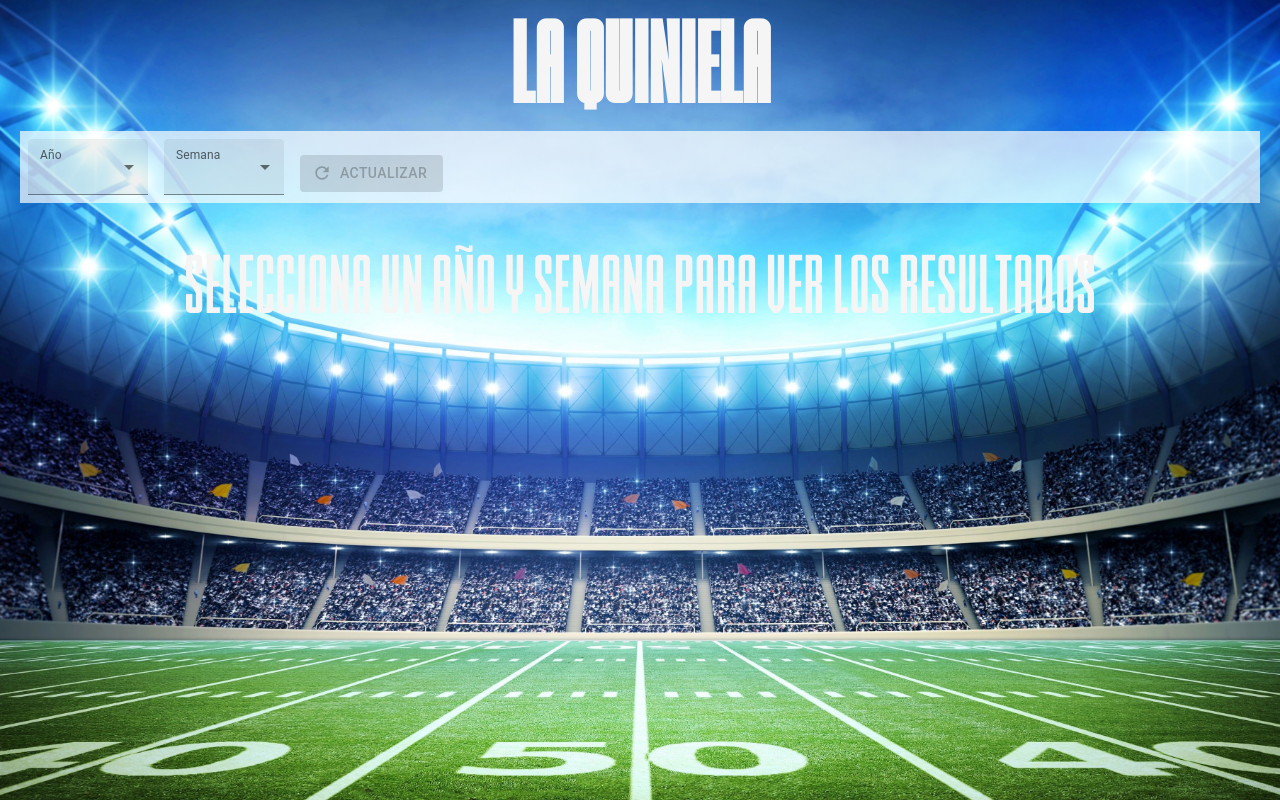
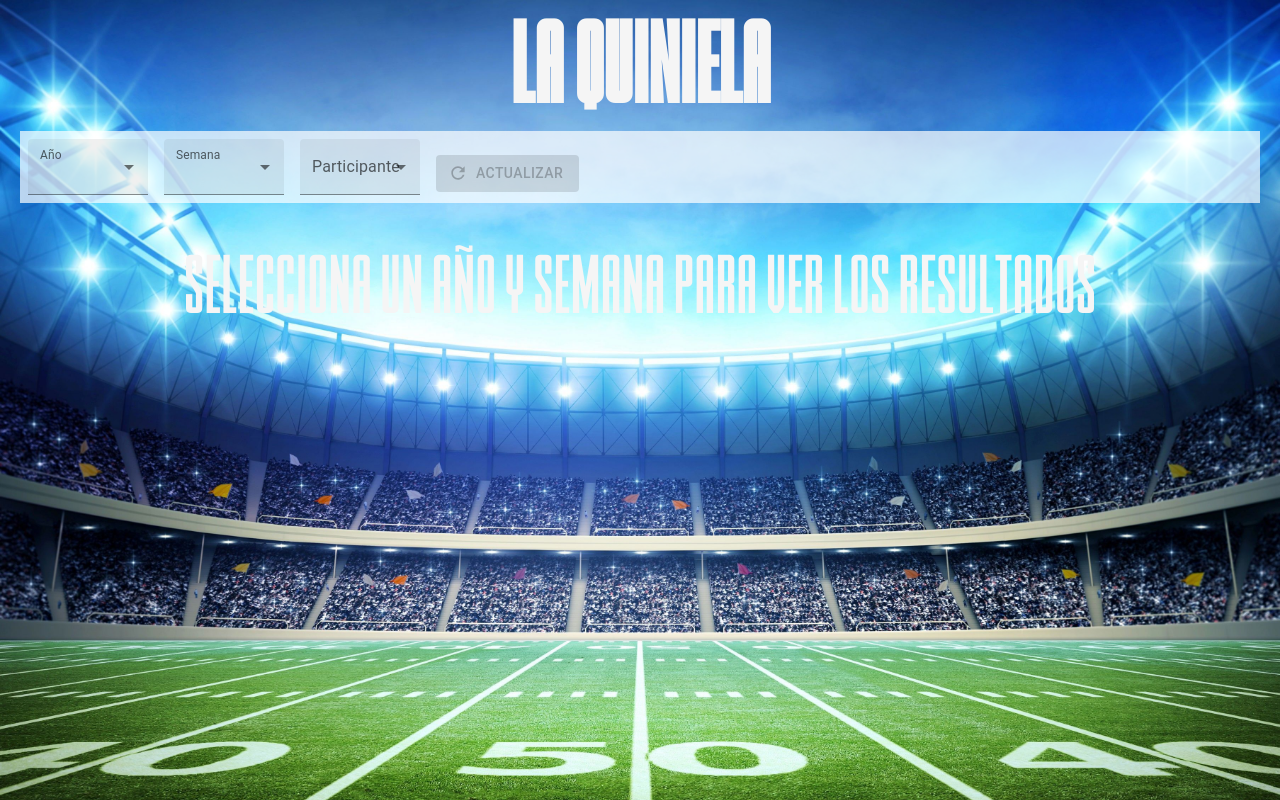
Before and after one commit to jonahtaxt/NFLPool, a React (Vite) app in the folder nflpoolsite/: page / in a window 1280 px wide. Built offline with nearby package versions, Linux system fonts and the light colour scheme.

Commit message:
Add participant select with modal for results

```diff
--- a/nflpoolsite/src/App.css
+++ b/nflpoolsite/src/App.css
@@ -25,8 +25,8 @@
   font-family: "Roboto Condensed", sans-serif;
   text-orientation: mixed;
   writing-mode: vertical-rl;
-  font-size: 14px;
-  height: 260px;
+  font-size: 12px;
+  height: 120px;
   text-align: right;
 }
 
@@ -97,7 +97,12 @@ h1 {
 }
 
 .participantName {
-  font-size: 13px;
+  font-size: 12px;
+  text-align: left;
+}
+
+.totalPoints {
+  text-align: center;
 }
 
 .winnerParticipant {
--- a/nflpoolsite/src/App.jsx
+++ b/nflpoolsite/src/App.jsx
@@ -18,15 +18,34 @@ import Button from '@mui/material/Button';
 import RefreshIcon from '@mui/icons-material/Refresh';
 import { grey } from '@mui/material/colors';
 import { styled } from '@mui/material/styles';
+import { Modal, Typography } from '@mui/material';
+import Box from '@mui/material/Box';
 
 function App() {
     const [gameScores, setGameScores] = useState([]);
     const [participants, setParticipants] = useState([]);
+    const [orderedParticipants, setOrderedParticipants] = useState([]);
     const [year, setYear] = useState(0);
     const [week, setWeek] = useState(0);
+    const [participantId, setParticipant] = useState('');
     const [showPool, setShowPool] = useState(false);
     const [firstRun, setFirstRun] = useState(true);
     const [winner, setWinner] = useState(null);
+    const [selectedParticipant, setSelectedParticipant] = useState({});
+    const [open, setOpen] = useState(false);
+    const handleClose = () => setOpen(false);
+
+    const style = {
+        position: 'absolute',
+        top: '50%',
+        left: '50%',
+        transform: 'translate(-50%, -50%)',
+        width: 400,
+        bgcolor: 'background.paper',
+        border: '2px solid #000',
+        boxShadow: 24,
+        p: 4,
+      };
 
     const nflAPIClient = axios.create({
         baseURL: import.meta.env.VITE_API_URL + "/scores"
@@ -42,6 +61,14 @@ function App() {
 
     const refreshPool = () => {
         fetchPoolData();
+    }
+
+    const searchParticipant = (event) => {
+        let participant = participants.find(p => p.id == event.target.value);
+        if(participant) {
+            setSelectedParticipant(participant);
+            setOpen(true);
+        }
     }
 
     const ColorButton = styled(Button)(({ theme }) => ({
@@ -60,6 +87,8 @@ function App() {
         setWinner(null);
         setGameScores([]);
         setParticipants([]);
+        setOrderedParticipants([]);
+        setParticipant("");
         setShowPool(false);
         let response = await nflAPIClient.get('/' + year + '/' + week);
         if (response.data.gameScores !== null) {
@@ -68,6 +97,7 @@ function App() {
         }
         if (response.data.participants !== null) {
             setParticipants(response.data.participants);
+            setOrderedParticipants([...response.data.participants].sort((a, b) => a.name.localeCompare(b.name)));
         }
         if (response.data.participantWinnerId !== null && response.data.participants !== null) {
             setWinner(response.data.participants.filter(participant => {
@@ -133,6 +163,21 @@ function App() {
                         <MenuItem value={18}>18</MenuItem>
                     </Select>
                 </FormControl>
+                <FormControl variant='filled' sx={{ m: 1, minWidth: 120 }}>
+                    <InputLabel id="selectedParticipant">Participante</InputLabel>
+                    <Select
+                        labelId="selectedParticipant"
+                        id="selectedParticipant"
+                        value={participantId}
+                        label="Participante"
+                        onChange={searchParticipant}>
+                            {orderedParticipants.map((participant) => {
+                                return(
+                                    <MenuItem key={participant.id} value={participant.id}>{participant.name}</MenuItem>
+                                );
+                            })}
+                    </Select>
+                </FormControl>
                 <FormControl>
                     <ColorButton
                         sx={{
@@ -156,6 +201,36 @@ function App() {
                         </div>
                     </FormControl>
                 }
+                <Modal
+                    open={open}
+                    onClose={handleClose}
+                    aria-labelledby="modal-modal-title"
+                    aria-describedby="modal-modal-description"
+                    >
+                        <Box sx={style}>
+                            <Typography id="modal-modal-title" variant="h6" component="h2">{selectedParticipant.name}</Typography>
+                            <Typography id="modal-modal-description" sx={{mt: 2}}>
+                                <Table>
+                                    <TableRow>
+                                        <TableCell>Posici&oacute;n</TableCell>
+                                        <TableCell>{selectedParticipant.poolPosition}</TableCell>
+                                    </TableRow>
+                                    <TableRow>
+                                        <TableCell>Aciertos</TableCell>
+                                        <TableCell>{selectedParticipant.totalPoints}</TableCell>
+                                    </TableRow>
+                                    <TableRow>
+                                        <TableCell>Diferencia Monday Night</TableCell>
+                                        <TableCell>{selectedParticipant.mondayNightPointsDifference}</TableCell>
+                                    </TableRow>
+                                    <TableRow>
+                                        <TableCell>Quiniela Entregada:</TableCell>
+                                        <TableCell>{selectedParticipant.id}</TableCell>
+                                    </TableRow>
+                                </Table>
+                            </Typography>
+                        </Box>
+                </Modal>
             </div>
             {firstRun && <div className="firstRun">Selecciona un a&ntilde;o y semana para ver los resultados</div>}
             {!showPool && !firstRun && <div className="loading"><img src={spinningFootball} alt="loading..." /></div>}
@@ -163,7 +238,7 @@ function App() {
                 <Paper sx={{ width: '100%', overflow: 'hidden' }} elevation={12}>
                     <TableContainer sx={{ maxHeight: 750 }}>
                         <Table stickyHeader aria-label="sticky table">
-                            <TableHead>
+                            <TableHead id="tHeader">
                                 <TableRow>
                                     <TableCell><div className="points">Posici&oacute;n</div></TableCell>
                                     <TableCell><div className="points" style={{ width: '50%'}}>Nombre</div></TableCell>
@@ -171,7 +246,7 @@ function App() {
                                         <div className="points" style={{ fontWeight: 'bold' }}>Aciertos</div>
                                     </TableCell>
                                     <TableCell>
-                                        <div className="points" style={{ fontWeight: 'bold' }}>Puntos Monday Night</div>
+                                        <div className="points" style={{ fontWeight: 'bold' }}>Monday Night</div>
                                     </TableCell>
                                     <TableCell>
                                         <div className="points" style={{ fontWeight: 'bold' }}>Dif. Puntos</div>
@@ -181,8 +256,7 @@ function App() {
                                             <TableCell key={gameScore.gameScoreId}>
                                                 <div className="game">
                                                     <div className={`team ${gameScore.homeScore > gameScore.awayScore ? `winner` : ``}`}>{gameScore.homeTeam.name} ({gameScore.homeScore})</div>
-                                                    <div className="team">&nbsp;@&nbsp;</div>
-                                                    <div className={`team ${gameScore.homeScore < gameScore.awayScore ? `winner` : ``}`}>{gameScore.awayTeam.name} ({gameScore.awayScore})</div>
+                                                    <div className={`team ${gameScore.homeScore < gameScore.awayScore ? `winner` : ``}`}>{gameScore.awayTeam.name} ({gameScore.awayScore}) @</div>
                                                 </div>
                                             </TableCell>
                                         );
@@ -192,14 +266,15 @@ function App() {
                             <TableBody>
                                 {participants.map((participant) => {
                                     poolPosition++;
+                                    participant.poolPosition = poolPosition;
                                     return (
                                         <TableRow key={participant.id}
                                                   sx={{ '&:last-child td, &:last-child th': { border: 0 } }}>
                                             <TableCell><div className="poolPosition">{poolPosition}</div></TableCell>
                                             <TableCell><div className="participantName">{participant.name}</div></TableCell>
-                                            <TableCell>{participant.totalPoints}</TableCell>
-                                            <TableCell>{participant.mondayNightPoints}</TableCell>
-                                            <TableCell>{participant.mondayNightPointsDifference}</TableCell>
+                                            <TableCell className={`totalPoints`}>{participant.totalPoints}</TableCell>
+                                            <TableCell className={`totalPoints`}>{participant.mondayNightPoints}</TableCell>
+                                            <TableCell className={`totalPoints`}>{participant.mondayNightPointsDifference}</TableCell>
                                             {participant.bets.map((bet) => {
                                                 let betOnTeam;
                                                 let gs;
```
Also changed, not shown: 2 other files (tests, documents, lock files or other folders).
